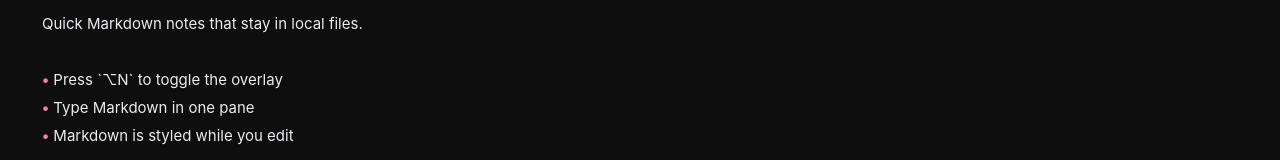
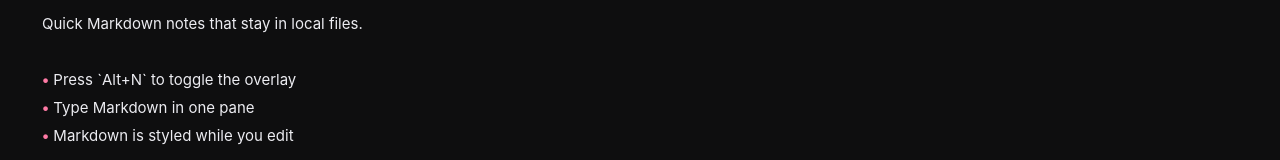
Before and after one commit to QuillDev/nanotes, a React (Vite) app: page / in a window 1280 px wide. Shown: the part 129-289 px from the top of the page. Built offline with nearby package versions, Linux system fonts and the light colour scheme.

Commit message:
Use Linux Alt app shortcuts
Co-authored-by: Nako <280596805+nakoagent@users.noreply.github.com>

```diff
--- a/src/main.tsx
+++ b/src/main.tsx
@@ -56,6 +56,7 @@ const DEFAULT_NOTE = 'Untitled.md';
 const SAVE_DELAY_MS = 500;
 const PINNED_KEY = 'nanotes:pinnedPaths';
 const HOTKEY_KEY = 'nanotes:hotkey';
+const IS_LINUX = /Linux/i.test(navigator.userAgent);
 // Matches the Rust DEFAULT_HOTKEY: Option/Alt + N. Stored in the plugin's
 // accelerator format ("alt+KeyN") so it round-trips straight to `set_hotkey`.
 const DEFAULT_HOTKEY = 'alt+KeyN';
@@ -92,12 +93,33 @@ function titleFromContent(content: string): string {
   return withoutHeading || 'Untitled';
 }
 
-// Render an accelerator like "alt+KeyN" as the macOS glyph string "⌥N".
+// Render an accelerator like "alt+KeyN" as platform-native UI text: "Alt+N" on
+// Linux and compact macOS glyphs like "⌥N" elsewhere.
 function formatHotkey(accelerator: string): string {
-  return accelerator
+  const parts = accelerator
     .split('+')
     .map(part => {
-      const symbol = HOTKEY_SYMBOLS[part.toLowerCase()];
+      const normalized = part.toLowerCase();
+      if (IS_LINUX) {
+        const linuxLabels: Record<string, string> = {
+          super: 'Super',
+          cmd: 'Super',
+          command: 'Super',
+          meta: 'Super',
+          commandorcontrol: 'Ctrl',
+          cmdorctrl: 'Ctrl',
+          control: 'Ctrl',
+          ctrl: 'Ctrl',
+          alt: 'Alt',
+          option: 'Alt',
+          shift: 'Shift',
+        };
+        const linuxLabel = linuxLabels[normalized];
+        if (linuxLabel) {
+          return linuxLabel;
+        }
+      }
+      const symbol = HOTKEY_SYMBOLS[normalized];
       if (symbol) {
         return symbol;
       }
@@ -110,24 +132,27 @@ function formatHotkey(accelerator: string): string {
         return digitMatch[1];
       }
       return part;
-    })
-    .join('');
+    });
+  return parts.join(IS_LINUX ? '+' : '');
+}
+function appShortcutLabel(key: string): string {
+  return `${IS_LINUX ? 'Alt+' : '⌘'}${key}`;
 }
 const FRAME_KEY = 'nanotes:windowFrame';
 const FRAME_SHAPE_KEY = 'nanotes:windowFrameShape';
 // Bumped to v2 to discard frames saved by the buggy build that opened the window
 // at half size (below the drag minimum) on HiDPI displays.
 const CURRENT_FRAME_SHAPE = 'portrait-notepad-v2';
-const IS_TAURI = '__TAURI_INTERNALS__' in window;
 const SAMPLE_NOTE = `# NaNotes
 
 Quick Markdown notes that stay in local files.
 
-- Press \`⌥N\` to toggle the overlay
+- Press \`${formatHotkey(DEFAULT_HOTKEY)}\` to toggle the overlay
 - Type Markdown in one pane
 - Markdown is styled while you edit
 
 > Browser preview mode uses sample content. The desktop app reads and writes the configured notes folder.`;
+const IS_TAURI = '__TAURI_INTERNALS__' in window;
 
 function storedNotePath() {
   const stored = window.localStorage.getItem('nanotes:notePath');
@@ -2253,7 +2278,9 @@ function App() {
 
   React.useEffect(() => {
     const onKey = (event: KeyboardEvent) => {
-      const isCommand = event.metaKey && !event.ctrlKey && !event.altKey;
+      const isAppShortcut = IS_LINUX
+        ? event.altKey && !event.metaKey && !event.ctrlKey
+        : event.metaKey && !event.ctrlKey && !event.altKey;
 
       if (event.key === 'Escape') {
         event.preventDefault();
@@ -2269,7 +2296,7 @@ function App() {
         return;
       }
 
-      if (!isCommand) {
+      if (!isAppShortcut) {
         return;
       }
 
@@ -2392,7 +2419,7 @@ function App() {
               className="islandBar"
               type="button"
               aria-label="Search notes"
-              title="Search notes (⌘P)"
+              title={`Search notes (${appShortcutLabel('P')})`}
               onClick={openSearch}
             >
               <svg className="topbarSearchIcon" viewBox="0 0 24 24" width="15" height="15" fill="none" stroke="currentColor" strokeWidth="2" strokeLinecap="round" strokeLinejoin="round">
@@ -2467,7 +2494,7 @@ function App() {
             className="topbarButton"
             type="button"
             aria-label="New note"
-            title="New note (⌘N)"
+            title={`New note (${appShortcutLabel('N')})`}
             onClick={createNewNote}
           >
             <svg viewBox="0 0 24 24" width="17" height="17" fill="none" stroke="currentColor" strokeWidth="2" strokeLinecap="round" strokeLinejoin="round">
```
Also changed, not shown: 1 other file (tests, documents, lock files or other folders).
